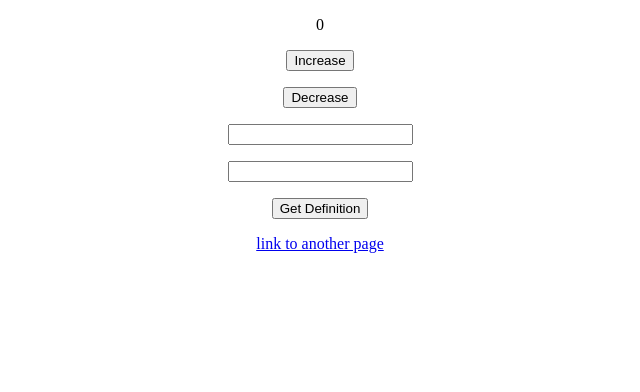
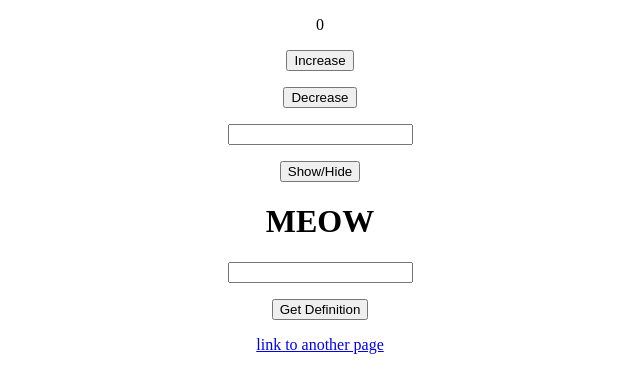
Before and after one commit to UserImagination/reactproject4, a React (Create React App) app: page / in a window 1280 px wide. Shown: the top 392 px of the page, without its empty margins (320-960 px from the left). Built offline with nearby package versions, Linux system fonts and the light colour scheme.

Commit message:
here is a commit

```diff
--- a/src/Components/originalPage.jsx
+++ b/src/Components/originalPage.jsx
@@ -13,6 +13,7 @@
       inputValue: '',
       show: true,
     }
+    this.getDef = this.getDef.bind(this);
   }
 
 // *************************** //
@@ -41,8 +42,13 @@
 // ******** HIDE STATE ******* //
 // *************************** //
 //const [showText, setShowText] = useState(true); // boolean
-  toggleText = (setShowText, showText) => {
-    this.setState({show: setShowText(!showText)});
+  toggleText = () => {
+    if(this.state.show === true) {
+      this.setState({show: false})
+    }
+    if(this.state.show === false) {
+      this.setState({show: true})
+    }
   }
 
 // *************************** //
@@ -59,15 +65,10 @@
         'X-RapidAPI-Host': 'wordsapiv1.p.rapidapi.com'
       }
     };
-
-    try {
-      const response = await axios.request(options).then(res => this.setState({data: res.data}));
-      console.log(response.data);
-    } catch (error) {
-      console.error(error);
-    }
+      axios.request(options).then((response) => {
+       this.setState({data: response.data})
+      })
   }
-
 // *************************** //
 // ******* INPUT STATE 2****** //
 // *************************** //
@@ -94,18 +95,17 @@
           <p>{this.state.inputValue}</p>
         </p>
 
-        {/*<p>*/}
-        {/*  {*/}
-        {/*    //<button*/}
-        {/*    //onClick={() => {*/}
-        {/*    //setShowText(!showText);*/}
-        {/*    //}}>*/}
-        {/*    //Show/Hide</button>*/}
-        {/*  }*/}
-        {/*  <button onClick={this.toggleText}>Show/Hide</button>*/}
-        {/*  {this.showText && <h1>MEOW</h1>}*/}
-        {/*</p>*/}
-
+        <p>
+          {
+            //<button
+            //onClick={() => {
+            //setShowText(!showText);
+            //}}>
+            //Show/Hide</button>
+          }
+          <button onClick={this.toggleText}>Show/Hide</button>
+          {this.state.show && <h1>MEOW</h1>}
+        </p>
         <p>
           <input id="searchWord" type="text" onChange={this.handleInputChange2}></input>
         </p>
```
